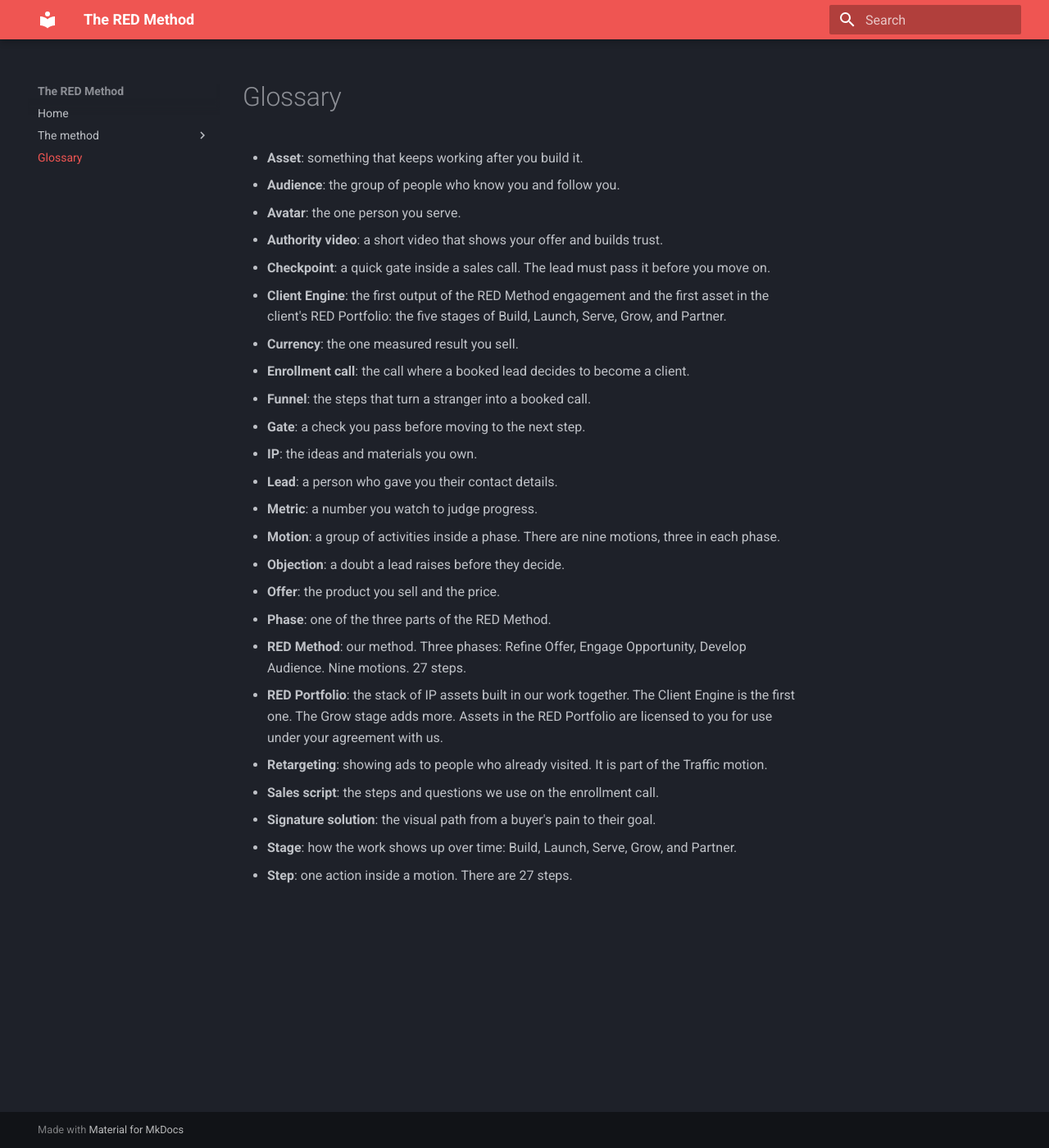
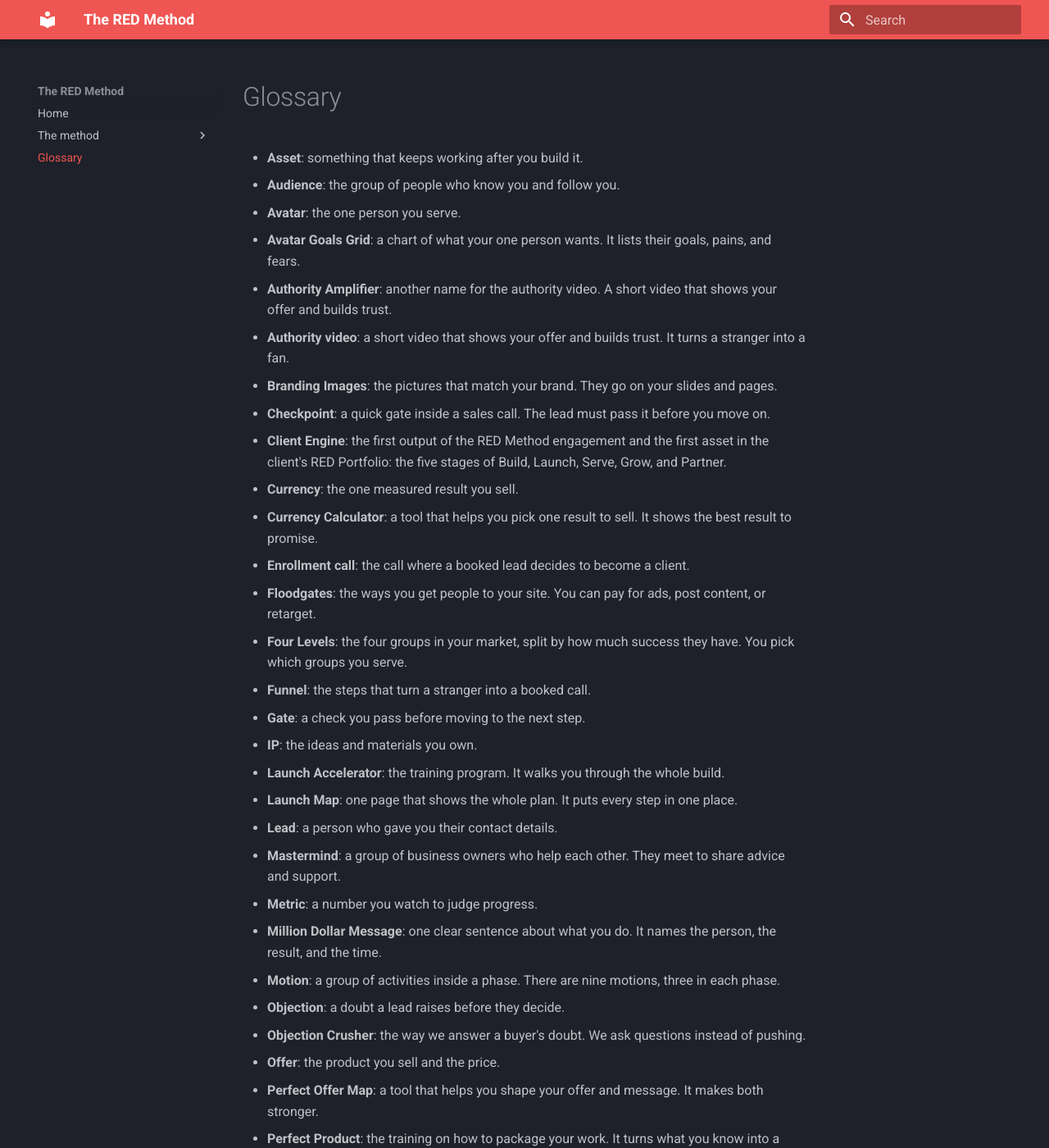
Before and after one commit to redrhino-online/red-canon, an MkDocs documentation site: the page built from docs/glossary.md, in a window 1280 px wide and 1400 px high. Shown: the whole window at 82% size. Built offline with MkDocs 1.6.1 and Material for MkDocs 9.7.7, drawn with Linux system fonts in a browser that asks for light colours; some of the changed text lies outside the part shown.

Commit message:
docs(glossary): add canon asset names with plain descriptions

```diff
--- a/docs/glossary.md
+++ b/docs/glossary.md
@@ -3,24 +3,55 @@
 - **Asset**: something that keeps working after you build it.
 - **Audience**: the group of people who know you and follow you.
 - **Avatar**: the one person you serve.
-- **Authority video**: a short video that shows your offer and builds trust.
+- **Avatar Goals Grid**: a chart of what your one person wants. It lists their
+  goals, pains, and fears.
+- **Authority Amplifier**: another name for the authority video. A short video
+  that shows your offer and builds trust.
+- **Authority video**: a short video that shows your offer and builds trust. It
+  turns a stranger into a fan.
+- **Branding Images**: the pictures that match your brand. They go on your
+  slides and pages.
 - **Checkpoint**: a quick gate inside a sales call. The lead must pass it before
   you move on.
 - **Client Engine**: the first output of the RED Method engagement and the
   first asset in the client's RED Portfolio: the five stages of Build,
   Launch, Serve, Grow, and Partner.
 - **Currency**: the one measured result you sell.
+- **Currency Calculator**: a tool that helps you pick one result to sell. It
+  shows the best result to promise.
 - **Enrollment call**: the call where a booked lead decides to become a client.
+- **Floodgates**: the ways you get people to your site. You can pay for ads,
+  post content, or retarget.
+- **Four Levels**: the four groups in your market, split by how much success
+  they have. You pick which groups you serve.
 - **Funnel**: the steps that turn a stranger into a booked call.
 - **Gate**: a check you pass before moving to the next step.
 - **IP**: the ideas and materials you own.
+- **Launch Accelerator**: the training program. It walks you through the whole
+  build.
+- **Launch Map**: one page that shows the whole plan. It puts every step in one
+  place.
 - **Lead**: a person who gave you their contact details.
+- **Mastermind**: a group of business owners who help each other. They meet to
+  share advice and support.
 - **Metric**: a number you watch to judge progress.
+- **Million Dollar Message**: one clear sentence about what you do. It names the
+  person, the result, and the time.
 - **Motion**: a group of activities inside a phase. There are nine motions,
   three in each phase.
 - **Objection**: a doubt a lead raises before they decide.
+- **Objection Crusher**: the way we answer a buyer's doubt. We ask questions
+  instead of pushing.
 - **Offer**: the product you sell and the price.
+- **Perfect Offer Map**: a tool that helps you shape your offer and message. It
+  makes both stronger.
+- **Perfect Product**: the training on how to package your work. It turns what
+  you know into a product.
+- **Perfect Sales Script**: the full training for the sales script. It teaches
+  the steps, the questions, and the answers to doubts.
 - **Phase**: one of the three parts of the RED Method.
+- **Profit Pyramid**: a picture of your market in four levels. It shows who you
+  serve and who you do not.
 - **RED Method**: our method. Three phases: Refine Offer, Engage Opportunity,
   Develop Audience. Nine motions. 27 steps.
 - **RED Portfolio**: the stack of IP assets built in our work together. The
@@ -28,8 +59,15 @@
   Portfolio are licensed to you for use under your agreement with us.
 - **Retargeting**: showing ads to people who already visited. It is part of the
   Traffic motion.
+- **Retargeting Roadmap**: the plan for showing ads to people who visited. It
+  brings them back.
 - **Sales script**: the steps and questions we use on the enrollment call.
-- **Signature solution**: the visual path from a buyer's pain to their goal.
+- **Signature solution**: the visual path from a buyer's pain to their goal. It
+  has three phases and nine steps.
 - **Stage**: how the work shows up over time: Build, Launch, Serve, Grow, and
   Partner.
 - **Step**: one action inside a motion. There are 27 steps.
+- **Swim Lanes**: the paths people take through your funnel. Each lane is a step
+  toward a customer.
+- **Winning Webinar**: a talk that teaches and sells. It gives value first, then
+  makes an offer.
```
